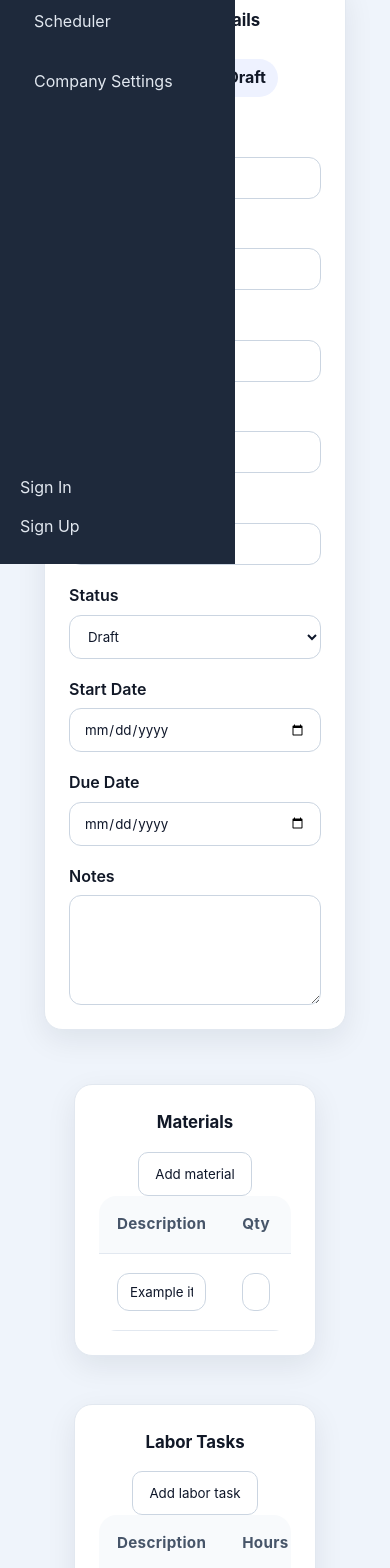
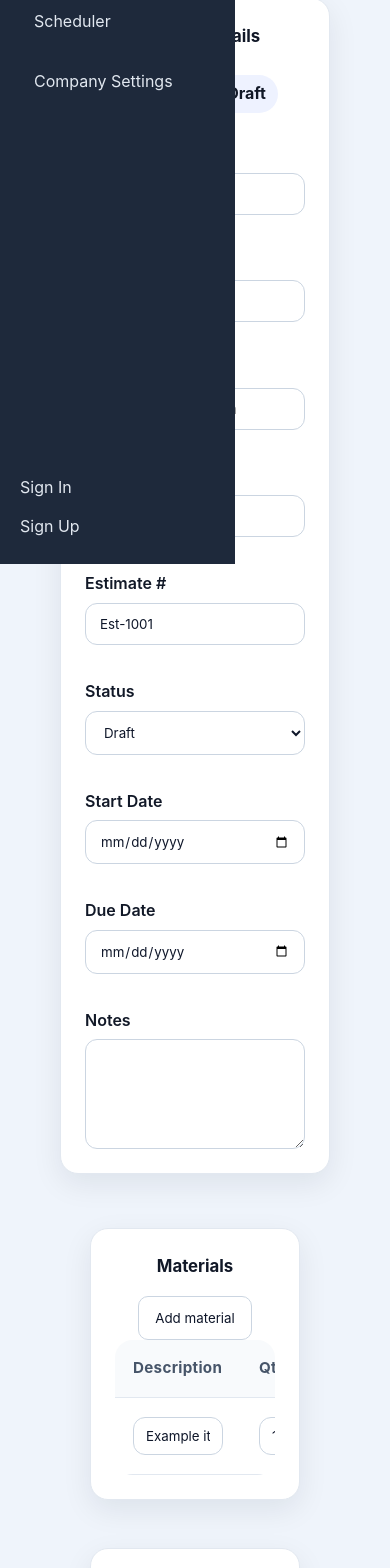
Before and after one commit to josh520n-cmd/Contractor-Estimator, a Next.js app: page / in a window 390 px wide. Shown: the part 280-1848 px from the top of the page. Built offline with nearby package versions, Linux system fonts and the light colour scheme; no server answers; the database is empty.

Commit message:
cosmetics

```diff
--- a/src/components/EstimateForm.js
+++ b/src/components/EstimateForm.js
@@ -522,7 +522,7 @@ const docRef = await addDoc(collection(db, 'quotes'), {
         <div className="field-grid">
           <label>Client name<input value={client} onChange={e => setClient(e.target.value)} placeholder="Client or job name"/></label>
           <label>Phone<input value={phone} onChange={e => setPhone(e.target.value)} placeholder="123-456-7890" /></label>
-          <label>customerEmail
+          <label>Customer Email
   <input
     value={customerEmail}
     onChange={e => setCustomerEmail(e.target.value)}
--- a/styles/globals.css
+++ b/styles/globals.css
@@ -768,3 +768,60 @@ textarea {
 .nav-links a:hover{
   background:rgba(255,255,255,.08);
 }
+
+/* Mobile launch polish */
+
+@media (max-width: 768px) {
+  .estimate-builder {
+    width: 100%;
+    padding: 16px;
+  }
+
+  .card {
+    width: 100%;
+    max-width: 100%;
+    overflow: hidden;
+  }
+
+  .builder-grid,
+  .field-grid {
+    display: block;
+  }
+
+  .field-grid label {
+    display: block;
+    margin-bottom: 16px;
+  }
+
+  input,
+  select,
+  textarea,
+  button {
+    max-width: 100%;
+  }
+
+  .data-table {
+    display: block;
+    width: 100%;
+    overflow-x: auto;
+    white-space: nowrap;
+  }
+
+  .data-table input {
+    min-width: 90px;
+  }
+
+  .summary-controls {
+    display: grid;
+    grid-template-columns: repeat(2, 1fr);
+    gap: 12px;
+  }
+
+  .summary-controls input {
+    width: 100%;
+  }
+
+  .estimate-header {
+    text-align: center;
+  }
+}
```
